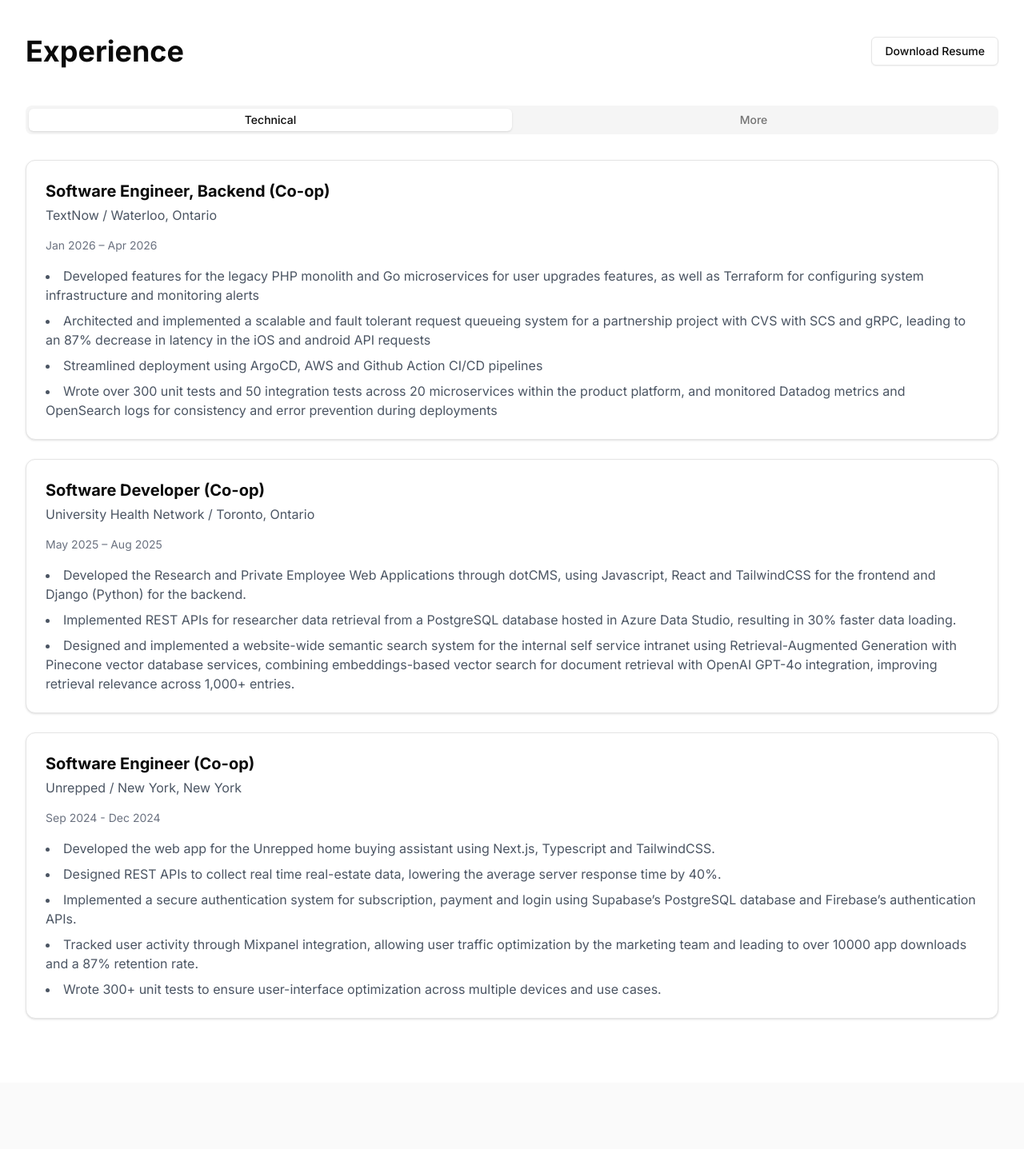
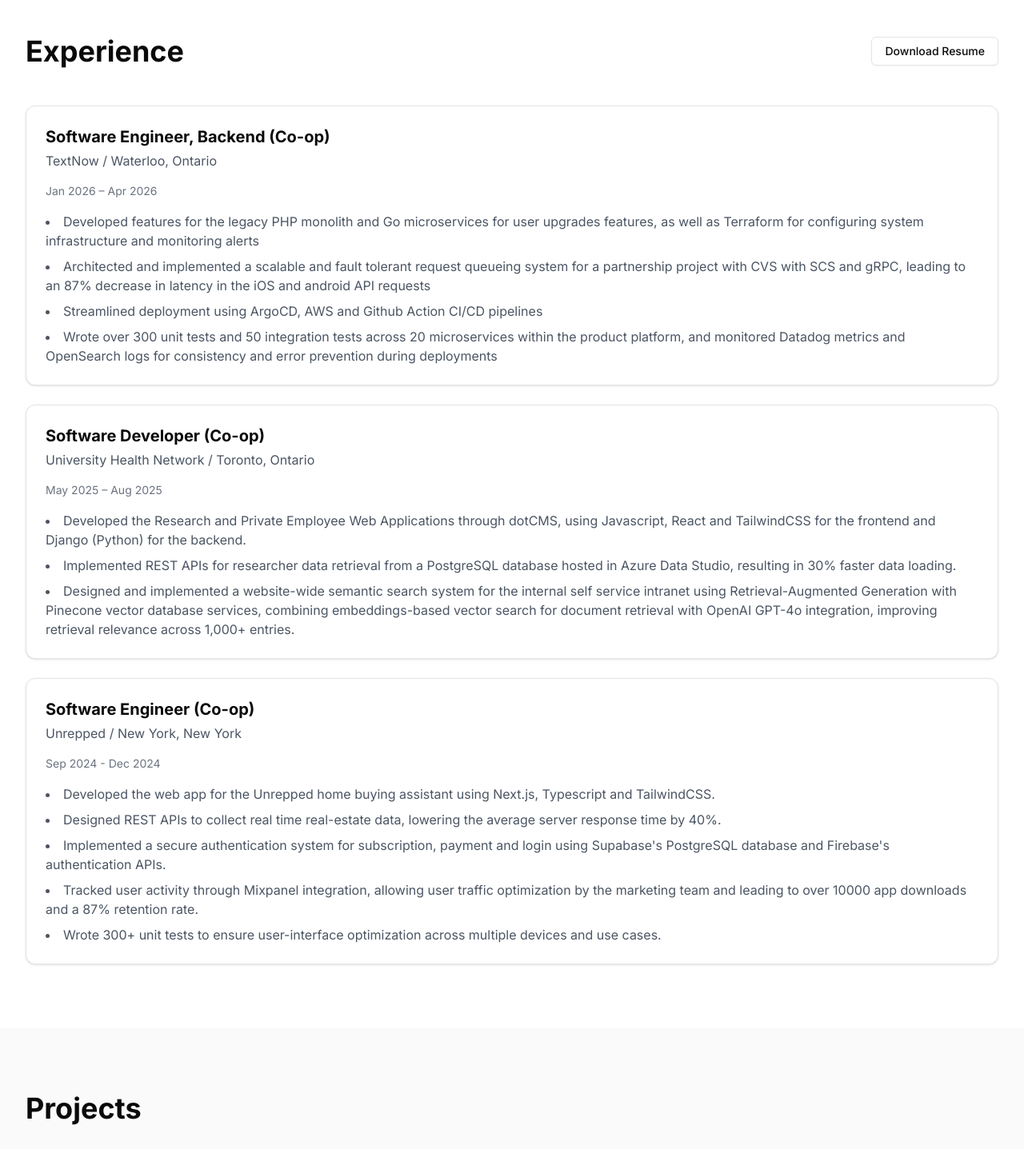
Before and after one commit to pghiasia/personal-website, a Next.js app: page / in a window 1280 px wide. Shown: the part 1280-2717 px from the top of the page at 80% size. Built offline with nearby package versions, Linux system fonts and the light colour scheme.

Commit message:
removed technica and more sliders from experience

```diff
--- a/components/experience-section.tsx
+++ b/components/experience-section.tsx
@@ -1,14 +1,7 @@
-import { Tabs, TabsContent, TabsList, TabsTrigger } from "@/components/ui/tabs"
 import { Card, CardContent } from "@/components/ui/card"
 
 export default function ExperienceSection() {
   return (
-    <Tabs defaultValue="technical" className="w-full">
-      <TabsList className="grid w-full grid-cols-2 mb-8">
-        <TabsTrigger value="technical">Technical</TabsTrigger>
-        <TabsTrigger value="more">More</TabsTrigger>
-      </TabsList>
-      <TabsContent value="technical">
     <div className="space-y-6">
       <ExperienceCard
         title="Software Engineer, Backend (Co-op)"
@@ -41,18 +34,12 @@
         points={[
           "Developed the web app for the Unrepped home buying assistant using Next.js, Typescript and TailwindCSS.",
           "Designed REST APIs to collect real time real-estate data, lowering the average server response time by 40%.",
-              "Implemented a secure authentication system for subscription, payment and login using Supabase’s PostgreSQL database and Firebase’s authentication APIs.",
+          "Implemented a secure authentication system for subscription, payment and login using Supabase's PostgreSQL database and Firebase's authentication APIs.",
           "Tracked user activity through Mixpanel integration, allowing user traffic optimization by the marketing team and leading to over 10000 app downloads and a 87% retention rate.",
           "Wrote 300+ unit tests to ensure user-interface optimization across multiple devices and use cases.",
         ]}
       />
-          {/* Add more experience cards as needed */}
     </div>
-      </TabsContent>
-      <TabsContent value="more">
-        <div className="space-y-6">{/* Add non-technical experience here */}</div>
-      </TabsContent>
-    </Tabs>
   )
 }
 
```
Lines whose indentation alone changed are shown as unchanged.
